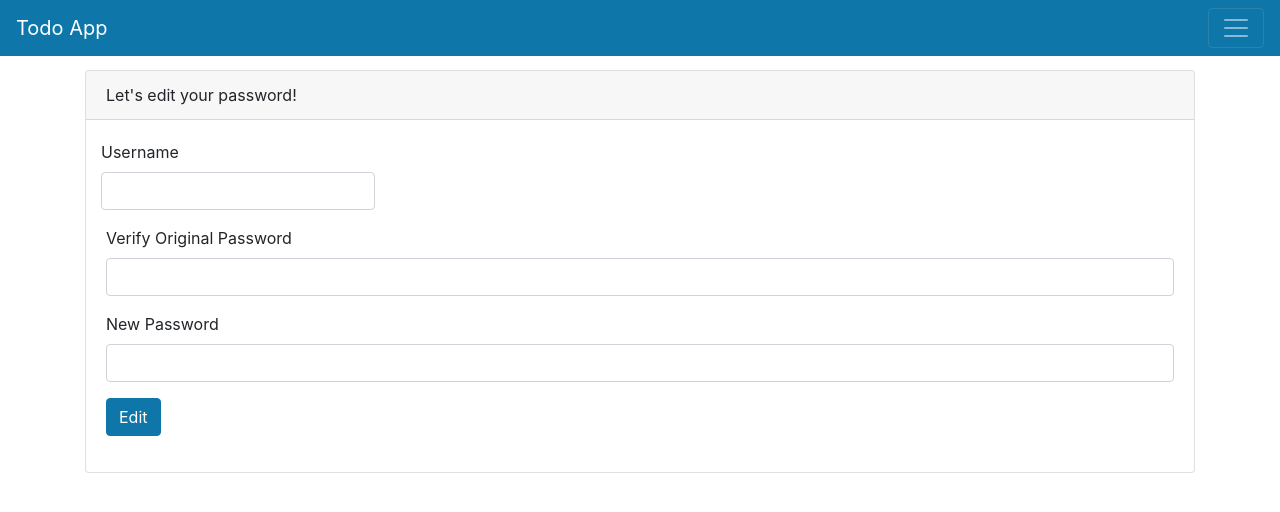
After one commit to grom311/fastapi-the-complete-course, a FastAPI app: template FastAPI/templates/edit-user-password.html in a window 1280 px wide. The commit adds this page. Shown: the top 512 px of the page. Run offline with FastAPI, Linux system fonts and the light colour scheme; the template is opened without the code that fills it, so the values that code supplies are empty; some libraries are stand-ins or nearby versions.

Commit message:
full_stack edit password

```diff
--- a/FastAPI/main.py
+++ b/FastAPI/main.py
@@ -1,7 +1,7 @@
 from fastapi import FastAPI
 import models
 from database import engine
-from routers import auth, todos
+from routers import auth, todos, users
 from starlette.staticfiles import StaticFiles
 from starlette import status
 from starlette.responses import RedirectResponse
@@ -20,3 +20,4 @@ async def root():
 
 app.include_router(auth.router)
 app.include_router(todos.router)
+app.include_router(users.router)
--- /dev/null
+++ b/FastAPI/templates/edit-user-password.html
@@ -0,0 +1,38 @@
+{% include 'layout.html' %}
+<div class="container">
+    <div class="card">
+        <div class="card-header">
+            Let's edit your password!
+        </div>
+        <div class="card-body">
+            {% if msg %}
+                {% if msg == 'Password updated' %}
+                    <div class="alert alert-success" role="alert">
+                        {{msg}}
+                    </div>
+                {% else %}
+                    <div class="alert alert-danger" role="alert">
+                        {{msg}}
+                    </div>
+                {% endif %}
+            {% endif %}
+            <form method="post" action="/users/edit-password">
+                <div class="form-row">
+                    <div class="form-group colmd-6">
+                        <label>Username</label>
+                        <input type="text" class="form-control" name="username" required>
+                    </div>
+                </div>
+                <div class="form-group">
+                    <label>Verify Original Password</label>
+                    <input type="password" class="form-control" name="password" required>
+                </div>
+                <div class="form-group">
+                    <label>New Password</label>
+                    <input type="password" class="form-control" name="password2" required>
+                </div>
+                <button type="submit" class="btn btn-primary">Edit</button>
+            </form>
+        </div>
+    </div>
+</div>
--- a/FastAPI/templates/navbar.html
+++ b/FastAPI/templates/navbar.html
@@ -16,6 +16,9 @@
             <ul class="navbar-nav ml-auto">
                 {% if user %}
                 <li class="nav-item m-1">
+                    <a type="button" class="btn btn-online-light" href="/users/edit-password">Edit User</a>
+                </li>
+                <li class="nav-item m-1">
                     <a type="button" class="btn btn-outline-light" href="/auth/logout">Logout</a>
                 </li>
                 {% endif %}
```
Also changed, not shown: FastAPI/routers/users.py (added, +66 -0 lines).
